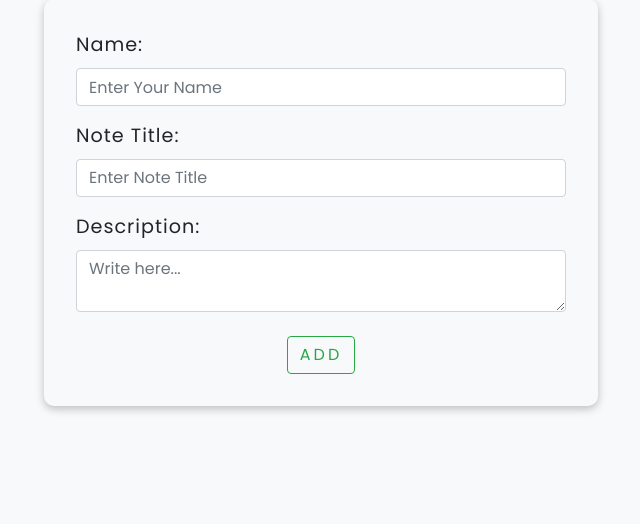
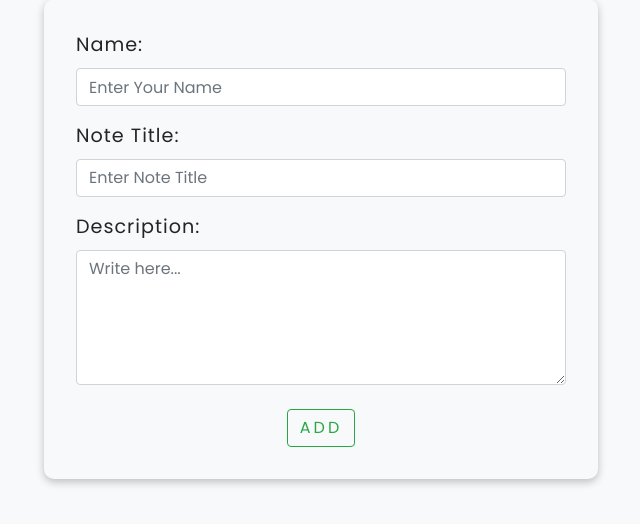
Before and after one commit to Dev-Sambhav/keep_notes-PHP-, a PHP site: page /add.php in a window 1280 px wide. Shown: the part 159-683 px from the top of the page, without its empty margins (319-959 px from the left). Run offline with PHP 8.4, Linux system fonts and the light colour scheme.

Commit message:
Update the height of textarea box

```diff
--- a/css/style.css
+++ b/css/style.css
@@ -69,6 +69,11 @@
 .add-form button {
   letter-spacing: 3px;
 }
+
+textarea {
+  min-height: 135px;
+}
+
 footer {
   position: absolute;
   bottom: 0;
```
